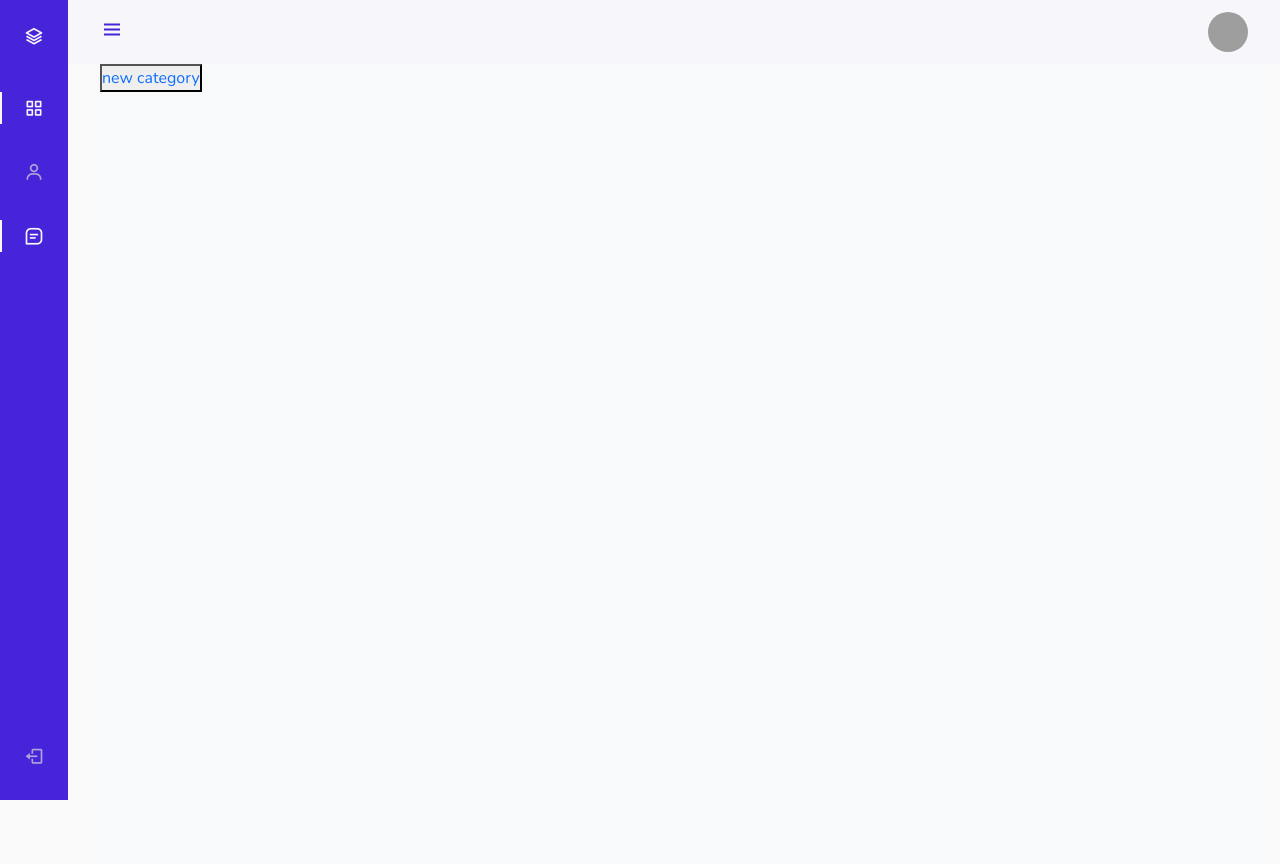
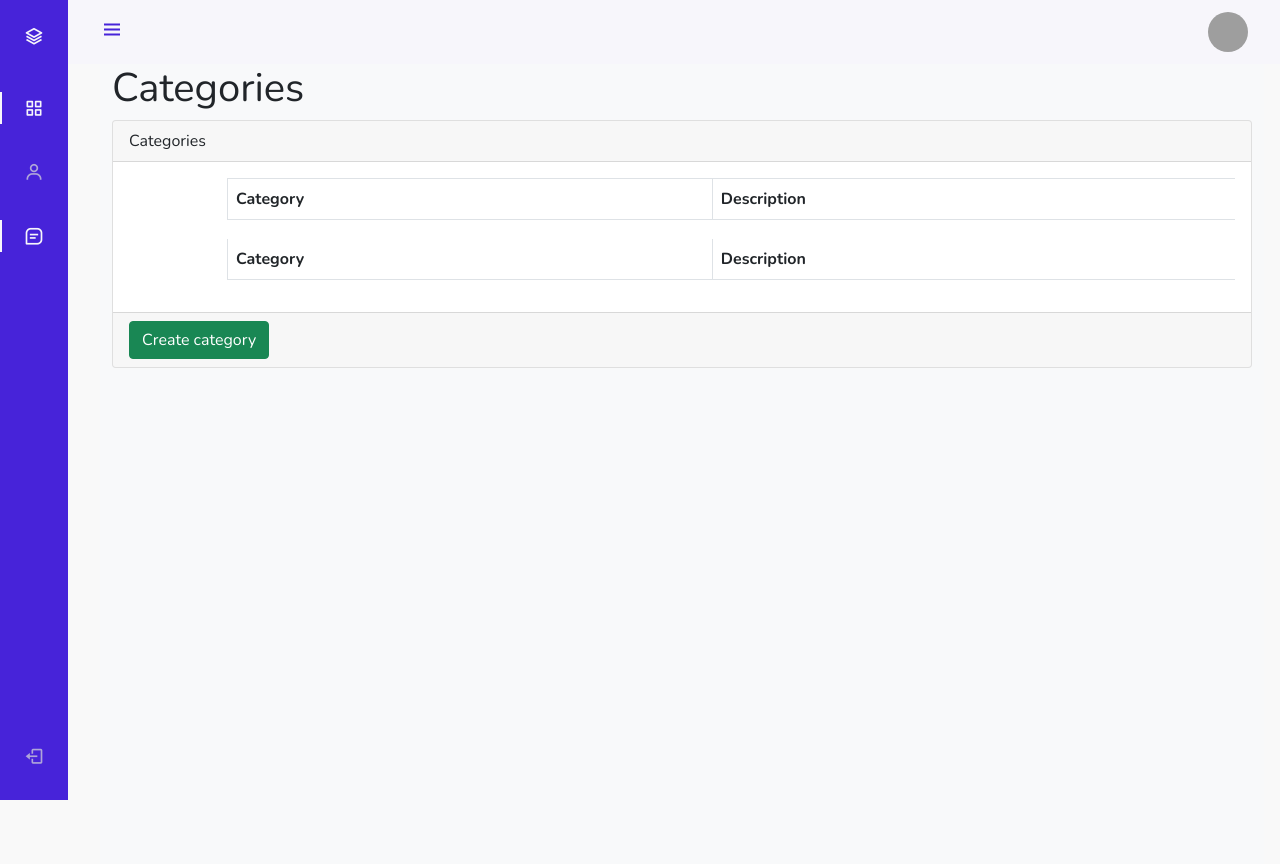
Before and after one commit to johnk2280/GB_course_Django_Framework_basics, a Django app: page /admin/categories/read/ in a window 1280 px wide. Run offline with Django 3.2, Linux system fonts and the light colour scheme; the visitor is signed in with stand-in values (Sample User, id 1); data that the repository does not hold is empty; grey boxes are pictures that could not be loaded.

Commit message:
[add] added templates for products and categories

```diff
--- a/my_geek_shop/adminapp/templates/adminapp/categories.html
+++ b/my_geek_shop/adminapp/templates/adminapp/categories.html
@@ -2,29 +2,57 @@
 {% load static %}
 
 {% block content %}
-  <div class="categories_list">
-    <button class="new_category">
-      <a href="{% url 'admin:create_category' %}"> new category </a>
-    </button>
-
-    {% for object in objects %}
-      <div class="category_record {% if not object.is_active%} not_active {% endif %}">
-        <div class="category_name">
-          {{ object.name|title }}
+<main>
+    <div class="container-fluid">
+        <h1 class="mt-4">Categories</h1>
+        <div class="card mb-4">
+            <div class="card-header">
+                <i class="fas fa-table mr-1"></i>
+                Categories
             </div>
-        <div class="category_actions">
+            <div class="card-body">
+                <div class="table-responsive">
+                    <table class="table table-bordered" id="dataTable" width="100%" cellspacing="0">
+                        <thead>
+                        <tr>
+                            <th>Category</th>
+                            <th>Description</th>
+                            <th></th>
+                        </tr>
+                        </thead>
+                        <tfoot>
+                        <tr>
+                            <th>Category</th>
+                            <th>Description</th>
+                            <th></th>
+                        </tr>
+                        </tfoot>
+                        <tbody>
+                        {% for category in objects %}
+                        <tr>
+                            <td><a href="{% url 'admin:products' category.pk %}" style="color: dodgerblue">{{ category.name }}</a></td>
+                            <td>{{ category.description }}</td>
+                            <td>
                                 <button>
-            <a href="{% url 'admin:products' object.pk %}"> products of category </a>
+                                    <a href="{% url 'admin:update_category' category.pk %}"> edit </a>
                                 </button>
                                 <button>
-            <a href="{% url 'admin:update_category' object.pk %}"> edit </a>
+                                    <a href="{% url 'admin:delete_category' category.pk %}"> delete </a>
                                 </button>
-          <button>
-            <a href="{% url 'admin:delete_category' object.pk %}"> delete </a>
-          </button>
+                            </td>
+                        </tr>
+                        {% endfor %}
+                        </tbody>
+                    </table>
                 </div>
-        <div class="category_desc"> {{ object.description|title }} </div>
             </div>
-    {% endfor%}
+            <div class="card-footer">
+                <a href="{% url 'admin:create_category' %}">
+                    <button class="btn btn-success">Create category</button>
+                </a>
             </div>
+        </div>
+    </div>
+</main>
+
 {% endblock %}
--- a/my_geek_shop/adminapp/views.py
+++ b/my_geek_shop/adminapp/views.py
@@ -8,6 +8,7 @@ from authapp.forms import ShopUserRegisterForm
 from adminapp.forms import ShopUserAdminEditForm, ProductEditForm
 
 
+@user_passes_test(lambda u: u.is_superuser)
 def create_user(request):
     title = 'users/create'
 
@@ -41,10 +42,10 @@ def update_user(request, pk):
     title = 'users/update'
     edit_user = get_object_or_404(ShopUser, pk=pk)
     if request.method == 'POST':
-        edit_form = ShopUserAdminEditForm(request.POST, request.FILES, instance=[edit_user.pk])
+        edit_form = ShopUserAdminEditForm(request.POST, request.FILES, instance=edit_user)
         if edit_form.is_valid:
             edit_form.save()
-            return HttpResponseRedirect(reverse('admin:update_user', args=[edit_user.pk]))
+            return HttpResponseRedirect(reverse('admin:users'))
 
     edit_form = ShopUserAdminEditForm(instance=edit_user)
     context = {
@@ -60,6 +61,7 @@ def delete_user(request, pk):
     user_to_delete = get_object_or_404(ShopUser, pk=pk)
     if request.method == 'POST':
         user_to_delete.is_active = False
+        user_to_delete.is_deleted = True
         user_to_delete.save()
         return HttpResponseRedirect(reverse('admin:users'))
 
--- a/my_geek_shop/authapp/forms.py
+++ b/my_geek_shop/authapp/forms.py
@@ -33,7 +33,6 @@ class ShopUserRegisterForm(UserCreationForm):
         super(ShopUserRegisterForm, self).__init__(*args, **kwargs)
         for field_name, field in self.fields.items():
             field.widget.attrs['class'] = 'form-control'
-            field.help_text = ''
 
     def clean_age(self):
         age = self.cleaned_data['age']
--- a/my_geek_shop/authapp/models.py
+++ b/my_geek_shop/authapp/models.py
@@ -10,3 +10,4 @@ class ShopUser(AbstractUser):
     age = models.PositiveIntegerField(
         verbose_name='возраст',
     )
+    is_deleted = models.BooleanField(default=False)
```
Also changed, not shown: my_geek_shop/adminapp/templates/adminapp/products.html (+54 -25 lines), my_geek_shop/adminapp/templates/adminapp/update_user.html (+36 -1 lines), my_geek_shop/adminapp/templates/adminapp/users.html (+13 -3 lines), my_geek_shop/authapp/migrations/0002_shopuser_is_deleted.py (added), my_geek_shop/media/user_avatars/default.png (added), my_geek_shop/media/user_avatars/default.webp (added). Lines whose indentation alone changed are shown as unchanged.
